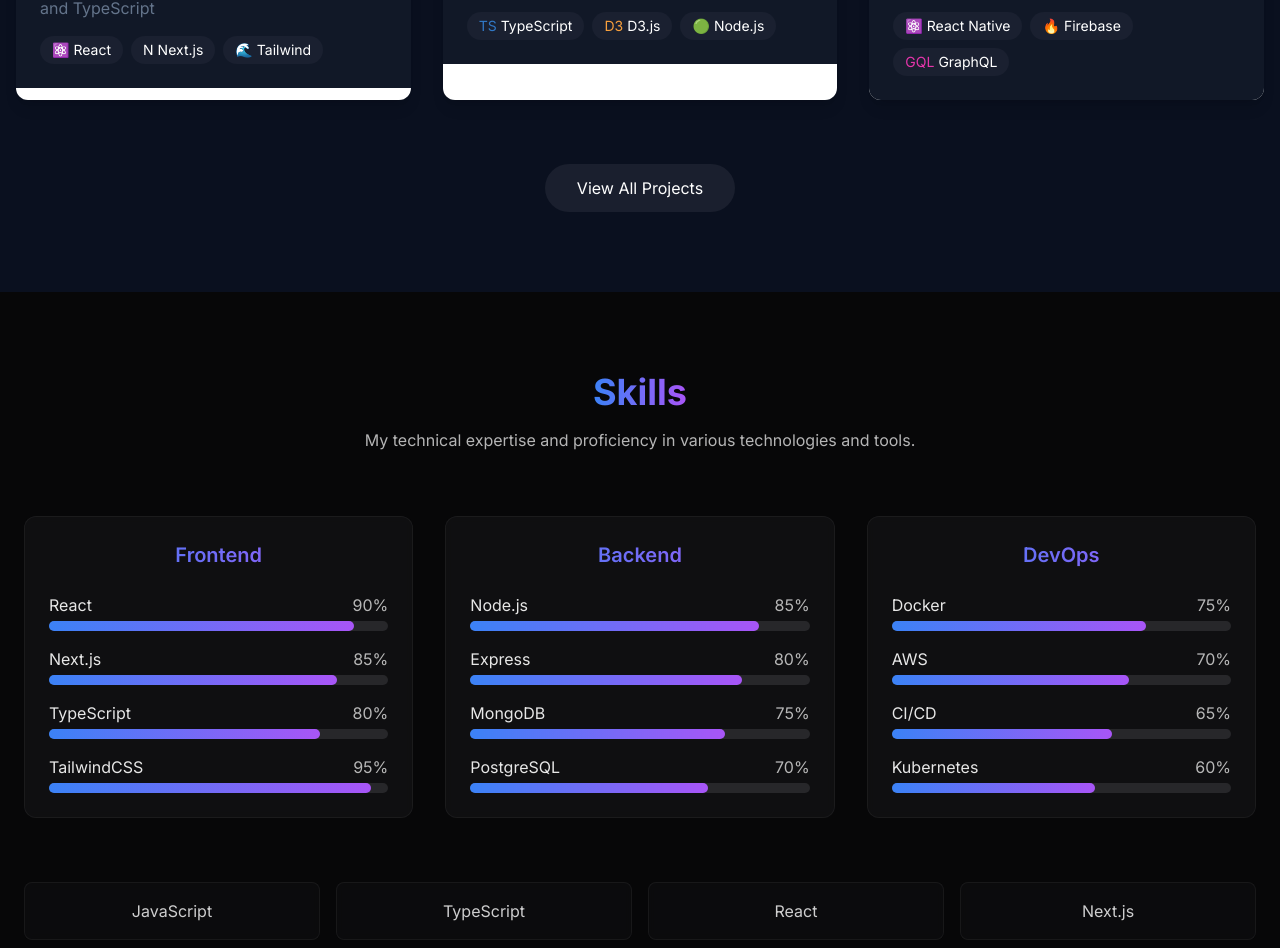
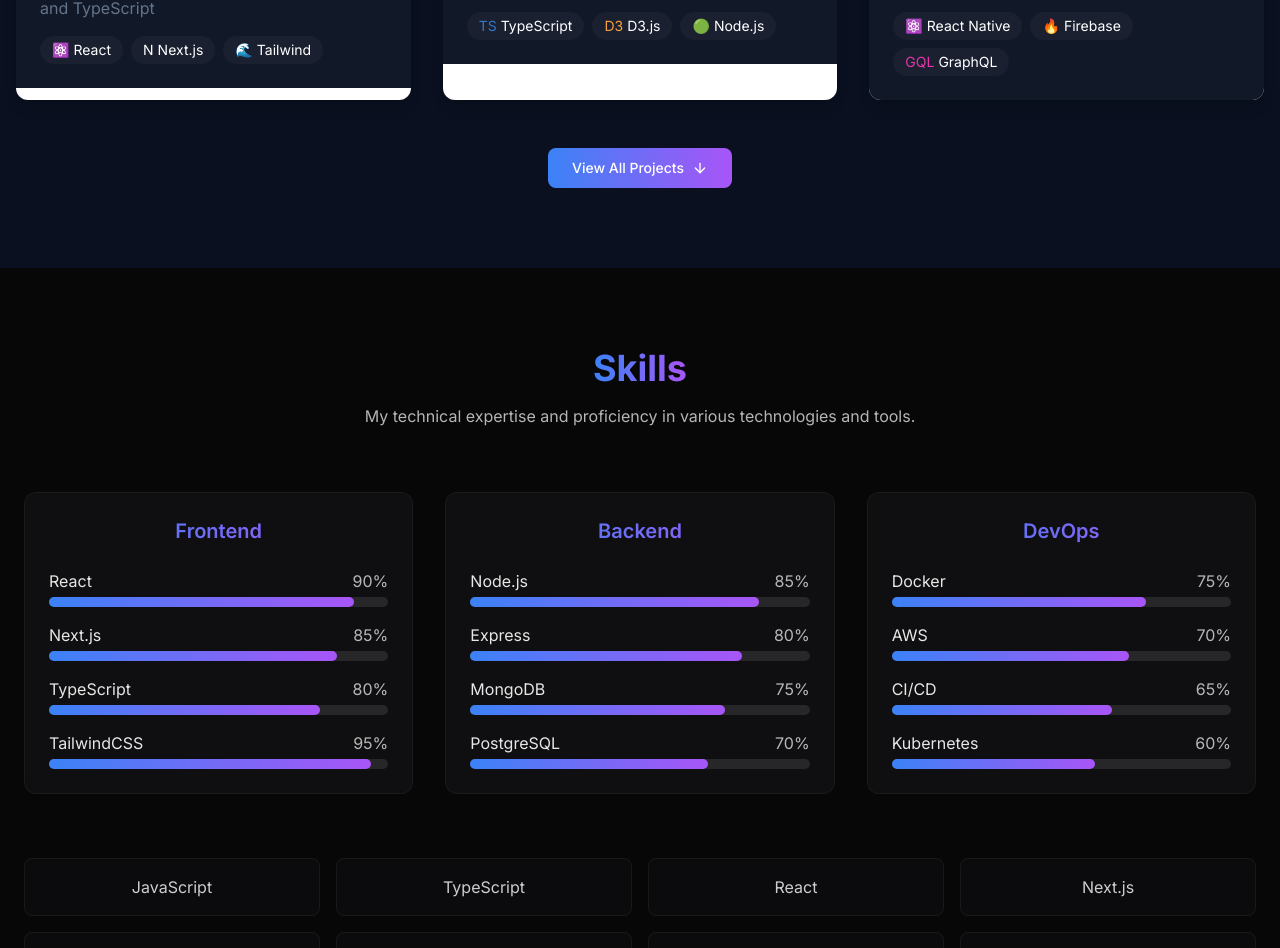
Before and after one commit to koskei-kipkoech/Personal-Portfolio, a Next.js app: page / in a window 1280 px wide. Shown: the part 3450-4398 px from the top of the page. Built offline with nearby package versions, Linux system fonts and the light colour scheme.

Commit message:
Adds the button for more projects

```diff
--- a/components/view-all.tsx
+++ b/components/view-all.tsx
@@ -1,15 +1,26 @@
+"use client";
+
 import React from "react";
-import Link from "next/link";
+import { Button } from "@/components/ui/button";
+import { ArrowDownIcon } from "lucide-react";
 
 export function ViewAllProjectsButton() {
-  return (
-    <div className="flex justify-center mt-16">
-      <Link
-        href="/projects"
-        className="px-8 py-3 rounded-full bg-[#1a1f2e] text-white hover:bg-[#252c3e] transition-colors"
-      >
-        View All Projects
-      </Link>
-    </div>
-  );
+    const scrollToProjects = () => {
+        const projectsSection = document.getElementById("projects");
+        if (projectsSection) {
+        projectsSection.scrollIntoView({ behavior: "smooth" });
+        }
+    };
+
+    return (
+        <div className="flex justify-center mt-12">
+        <Button
+            onClick={scrollToProjects}
+            className="rounded-lg px-6 py-2 bg-gradient-to-r from-blue-500 to-purple-500 hover:from-blue-600 hover:to-purple-600 text-white"
+        >
+            View All Projects
+            <ArrowDownIcon className="ml-2 h-4 w-4" />
+        </Button>
+        </div>
+    );
 }
```
